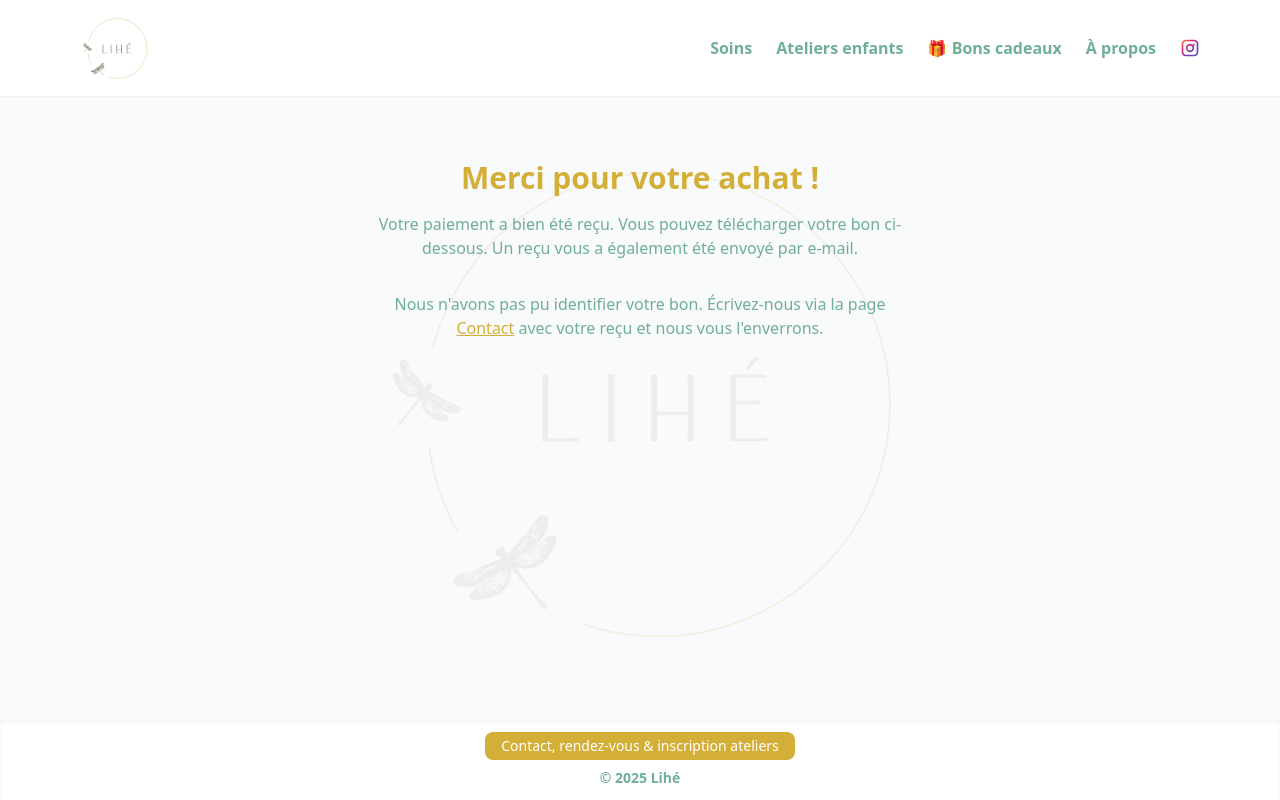
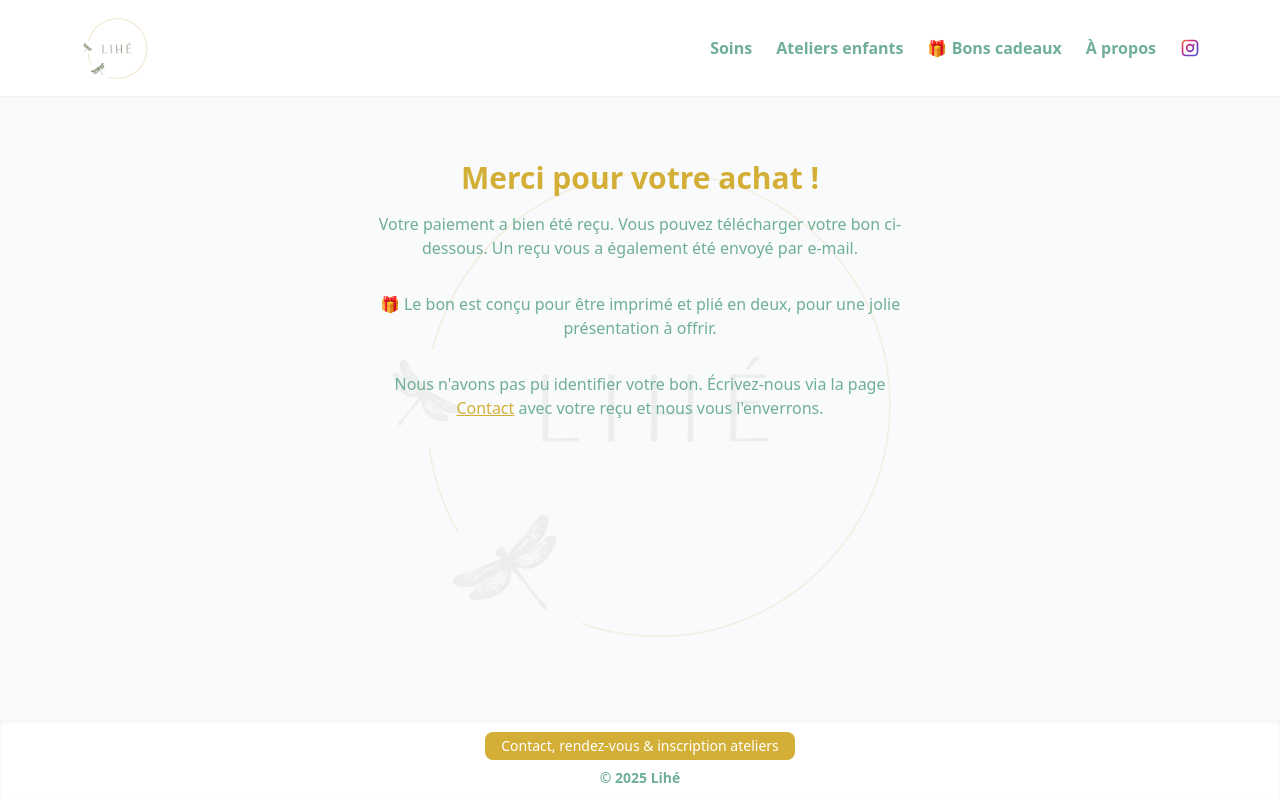
Before and after one commit to stevefragniere/lihe-site, an Astro site: page /bons-cadeaux/merci in a window 1280 px wide. Built offline with nearby package versions, Linux system fonts and the light colour scheme; Astro itself is replaced by a stand-in of ours.

Commit message:
ajout pliage en deux bon

```diff
--- a/src/pages/bons-cadeaux.astro
+++ b/src/pages/bons-cadeaux.astro
@@ -22,7 +22,7 @@ const packs = [
     <h1 class="text-4xl font-bold text-textmain text-center mb-4">Bons cadeaux</h1>
     <p class="text-center text-textmain max-w-2xl mx-auto mb-12">
       Offrez un moment de bien-être. Après le paiement sécurisé, vous pouvez
-      télécharger immédiatement votre bon au format PDF.
+      télécharger immédiatement votre bon au format PDF, à imprimer et à plier en deux.
     </p>
 
     <!-- BONS À MONTANT -->
--- a/src/pages/bons-cadeaux/merci.astro
+++ b/src/pages/bons-cadeaux/merci.astro
@@ -8,6 +8,10 @@ import Layout from "../../layouts/Layout.astro";
     <p class="text-textmain mb-8">
       Votre paiement a bien été reçu. Vous pouvez télécharger votre bon
       ci-dessous. Un reçu vous a également été envoyé par e-mail.
+    </p>
+    <p class="text-textmain mb-8">
+      🎁 Le bon est conçu pour être imprimé et plié en deux, pour
+      une jolie présentation à offrir.
     </p>
 
     <a
```
